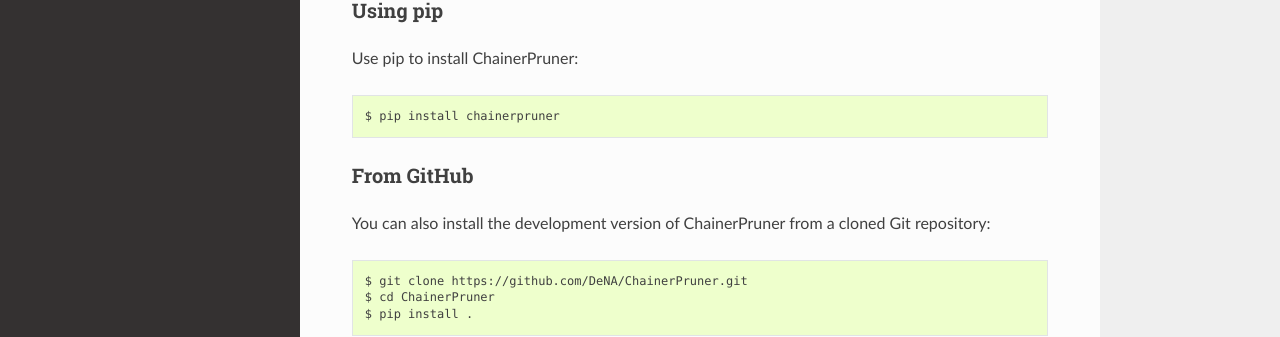
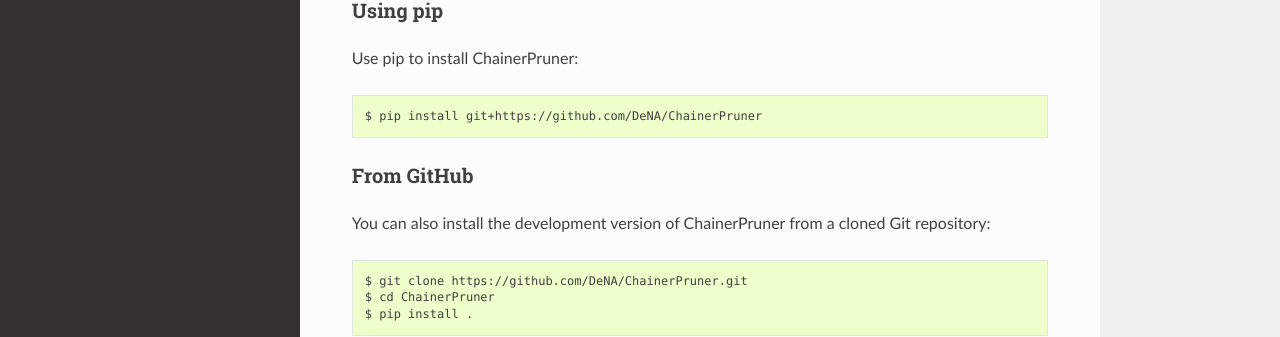
Before and after one commit to DeNA/ChainerPruner, a Sphinx documentation site: the page built from docs/source/install.rst, in a window 1280 px wide and 1347 px high. Shown: the part 479-816 px from the top of the window. Built offline with Sphinx 7.4.7 and the Read the Docs theme 2.0.0, drawn with Linux system fonts in a browser that asks for light colours.

Commit message:
failure to upload pypi :cry:

```diff
--- a/docs/source/install.rst
+++ b/docs/source/install.rst
@@ -21,7 +21,7 @@
 
 Use pip to install ChainerPruner::
 
-  $ pip install chainerpruner
+  $ pip install git+https://github.com/DeNA/ChainerPruner
 
 From GitHub
 ~~~~~~~~~~~~~
```
Also changed, not shown: README.md (+1 -1 lines).
